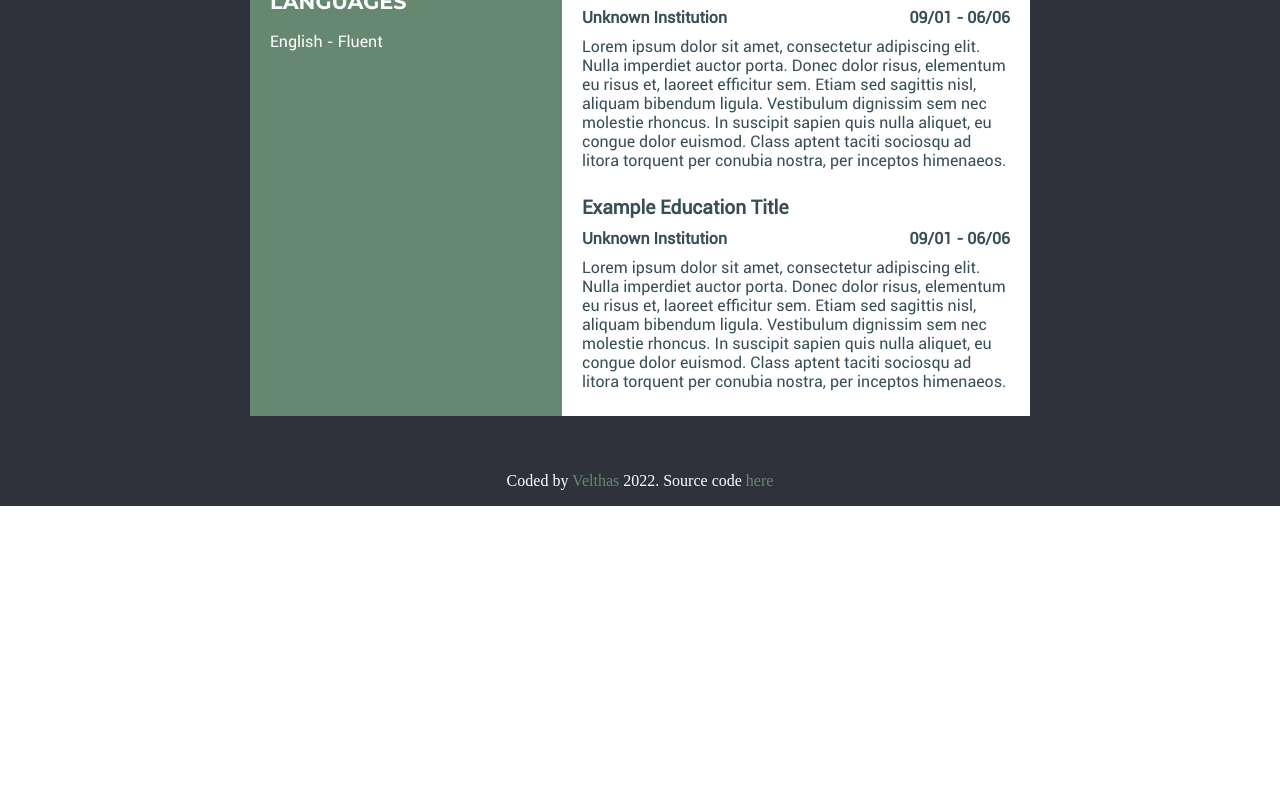
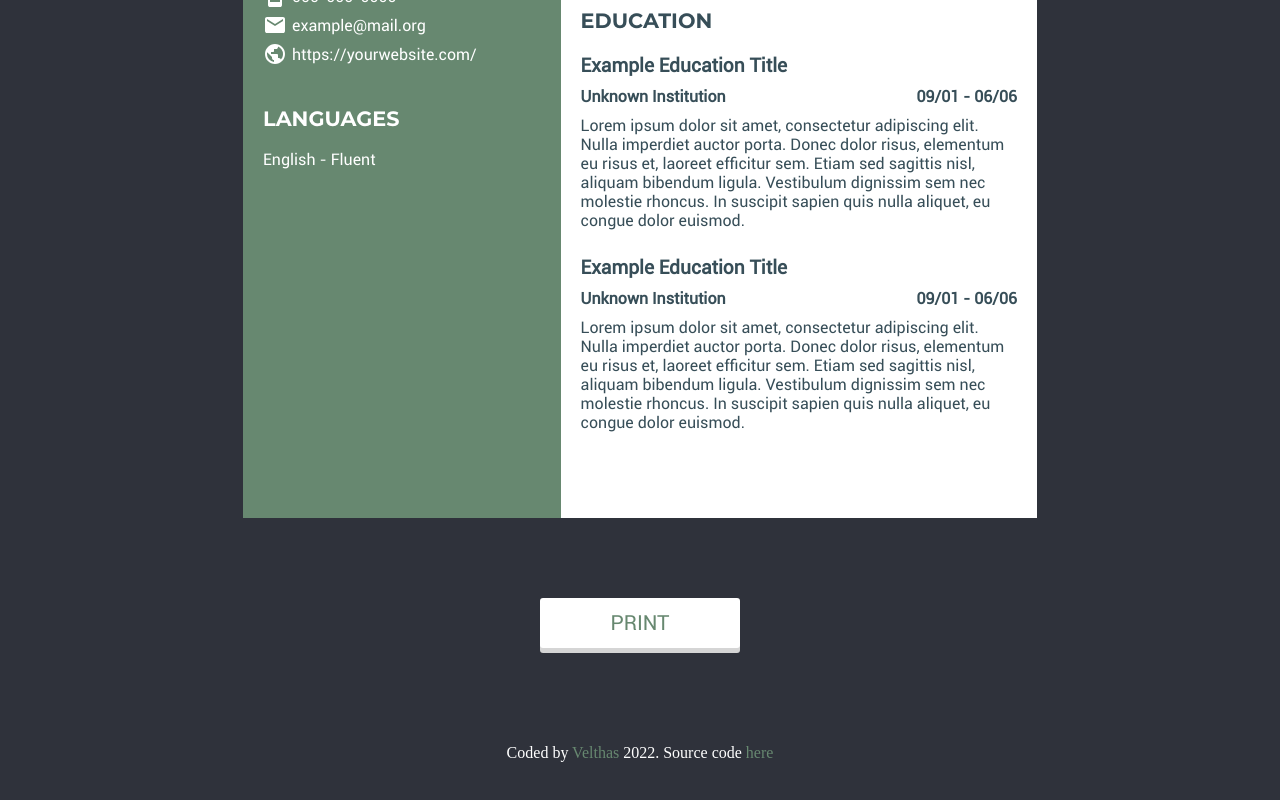
Before and after one commit to Velthas/buildrriculum, a React app: page / in a window 1280 px wide. Shown: the part 992-1792 px from the top of the page. Before the commit the page ends 1498 px from the top, so only its background shows below. Built offline with nearby package versions, Linux system fonts and the light colour scheme.

Commit message:
added react-to-print dependecy & implemented print functionality

```diff
--- a/package.json
+++ b/package.json
@@ -34,6 +34,7 @@
   "dependencies": {
     "react": "^18.2.0",
     "react-dom": "^18.2.0",
+    "react-to-print": "^2.14.7",
     "uniqid": "^5.4.0"
   }
 }
--- a/src/App.js
+++ b/src/App.js
@@ -4,6 +4,8 @@ import Cv from './components/Cv';
 import Header from './components/Header';
 import Palette from'./components/Palette';
 import Footer from'./components/Footer';
+
+import ReactToPrint from 'react-to-print';
 
 import './styles/cv.css';
 
@@ -27,7 +29,14 @@ class App extends Component {
     <div className="container">
       <Header name="BUILDRRICULUM" class="header flex-row centered-both" />
       <Palette classes="flex-row centered-both palette" palette={this.palette} />
-      <Cv />
+      <div id="backdrop">
+        <Cv ref={(element) => this.cvReference = element }/>
+      </div>
+      <div className="flex-row centered-both">
+        <ReactToPrint
+        content={() => this.cvReference}
+        trigger={() => <button className="print-to-pdf">PRINT</button> } />
+      </div>
       <Footer author="Velthas"
         class="footer flex-row centered-both"
         profile={this.profileUrl}
--- a/src/components/Background.js
+++ b/src/components/Background.js
@@ -8,7 +8,7 @@ class Background extends Component {
   constructor(props) {
     super(props);
 
-    const sampleText = "Lorem ipsum dolor sit amet, consectetur adipiscing elit. Nulla imperdiet auctor porta. Donec dolor risus, elementum eu risus et, laoreet efficitur sem. Etiam sed sagittis nisl, aliquam bibendum ligula. Vestibulum dignissim sem nec molestie rhoncus. In suscipit sapien quis nulla aliquet, eu congue dolor euismod. Class aptent taciti sociosqu ad litora torquent per conubia nostra, per inceptos himenaeos.";
+    const sampleText = "Lorem ipsum dolor sit amet, consectetur adipiscing elit. Nulla imperdiet auctor porta. Donec dolor risus, elementum eu risus et, laoreet efficitur sem. Etiam sed sagittis nisl, aliquam bibendum ligula. Vestibulum dignissim sem nec molestie rhoncus. In suscipit sapien quis nulla aliquet, eu congue dolor euismod.";
 
     this.state = {
       name: 'Full Name',
--- a/src/components/Cv.js
+++ b/src/components/Cv.js
@@ -1,4 +1,5 @@
 import React, {Component} from 'react';
+
 import Background from './Background';
 import Sidebar from './Sidebar';
 
@@ -29,7 +30,6 @@ class Cv extends Component {
 
   render() {
     return (
-    <div id="backdrop">
       <div className="flex-row" id="cv-container">
         <Sidebar
         changeInfo={this.changeInfo}
@@ -40,7 +40,6 @@ class Cv extends Component {
         addToArray={this.addToArray}
         removeFromArray={this.removeFromArray} />
       </div>
-    </div>
     );
   }
 }
--- a/src/styles/cv.css
+++ b/src/styles/cv.css
@@ -33,6 +33,7 @@
 
 body {
   margin: 0;
+  background-color: var(--webpage-backdrop);
 }
 
 #backdrop {
@@ -42,17 +43,8 @@ body {
 }
 
 #cv-container {
-  width: 780px;
-  min-height: 1000px;
-
-  margin: 20px;
-  padding: 20px;
-}
-
-.header,
-.footer,
-#backdrop {
-  background-color: var(--webpage-backdrop);
+  width: 794px;
+  min-height: 1122px;
 }
 
 .header,
@@ -60,9 +52,18 @@ body {
   color: var(--sidebar-color);
 }
 
+.palette,
+.header,
+.footer,
+#backdrop {
+  padding: 40px;
+}
+
 .header h1 {
   font-family: 'roboto', 'Gill Sans', 'Gill Sans MT', Calibri, 'Trebuchet MS', sans-serif;
   letter-spacing: 15px;
+
+  margin: 0
 }
 
 .footer a {
@@ -71,7 +72,36 @@ body {
 }
 
 .footer a:hover {
-  color: #4e6955;
+  filter: brightness(85%);
+}
+
+.print-to-pdf {
+    padding: 10px 20px;
+
+    width: 200PX;
+    height: 50px;
+
+    font-size: 1.3rem;
+    font-family: 'roboto';
+
+    border: none;
+    border-radius: 3px;
+    box-shadow: 0px 5px 0px var(--form-border);
+
+    background-color: var(--sidebar-color);
+    color: var(--sidebar-background);
+    margin: 40px;
+
+    cursor: pointer;
+}
+
+.print-to-pdf:hover {
+  filter: brightness(85%);
+}
+
+.print-to-pdf:active {
+  box-shadow: none;
+  transform: translateY(5px);
 }
 
 /* Shared styling */
@@ -128,15 +158,18 @@ button.edit-button {
   right: 0;
 }
 
-#sidebar button.edit-button {
+button.edit-button {
   background-color: var(--sidebar-color);
   color: var(--sidebar-background);
 
-  border: 1px solid var(--sidebar-background)
+  border: 1px solid var(--sidebar-background);
 }
 
-#sidebar button.edit-button:hover {
-  transform: scale(1.1)
+button.edit-button:hover {
+  background-color: var(--sidebar-background);
+  color: var(--sidebar-color);
+
+  filter: brightness(80%);
 }
 
 .flex-row {
@@ -270,7 +303,7 @@ img.trashcan:hover {
 
 .button-submit:hover {
   border: 1px solid var(--sidebar-background);
-  background-color: #63916f;
+  filter: brightness(85%);
 }
 
 /* Left half of the CV */
```
Also changed, not shown: 1 other file (tests, documents, lock files or other folders).
